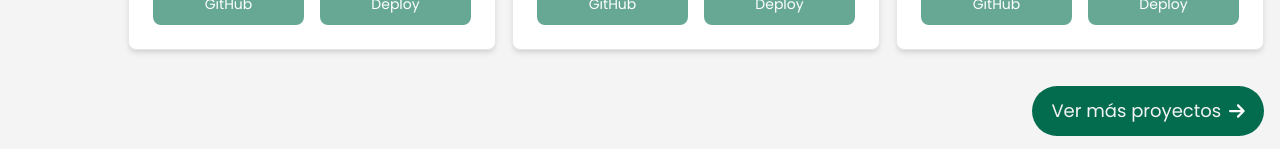
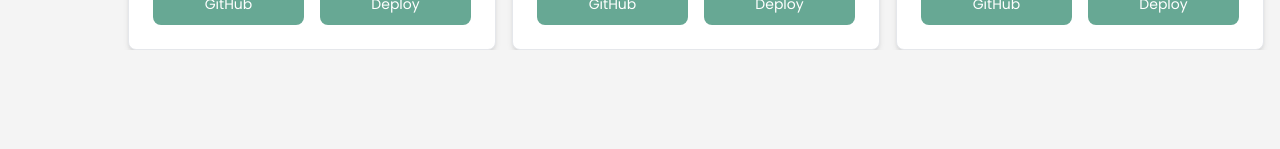
Before and after one commit to lucasecapdevila/portfolio-web, a React (Vite) app: page /projects in a window 1280 px wide. Shown: the part 877-1026 px from the top of the page. After the commit the page ends 927 px from the top, so only its background shows below. Built offline with nearby package versions, Linux system fonts and the light colour scheme.

Commit message:
dejo comentado el botón que llevará a más proyectos

```diff
--- a/src/components/pages/projects/Projects.jsx
+++ b/src/components/pages/projects/Projects.jsx
@@ -17,7 +17,7 @@ const Projects = () => {
           <CardProject key={proyecto.id} proyecto={proyecto} />
         ))}
       </div>
-      <div className="flex justify-center xl:justify-end xl:mt-5">
+      {/* <div className="flex justify-center xl:justify-end xl:mt-5">
         <Link to='/' className="text-lg">
           <Button pill color={'success'} className="my-4 inline">
             <p className="textos text-whiteBg text-lg">Ver más proyectos</p>
@@ -26,7 +26,7 @@ const Projects = () => {
             </span>
           </Button>
         </Link>
-      </div>
+      </div> */}
     </main>
   )
 }
```
